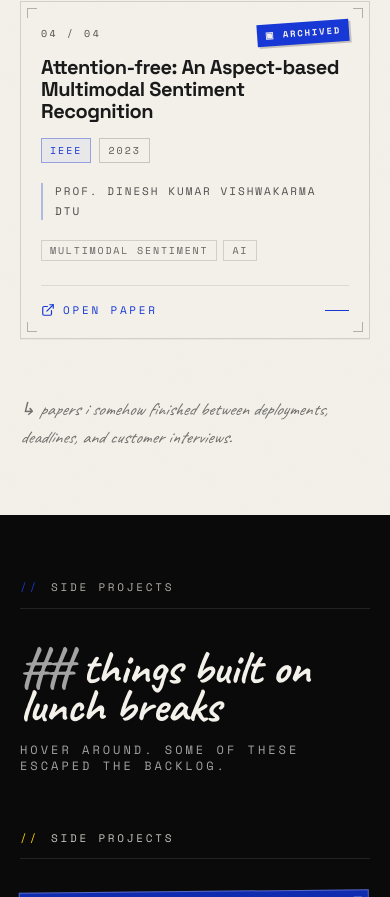
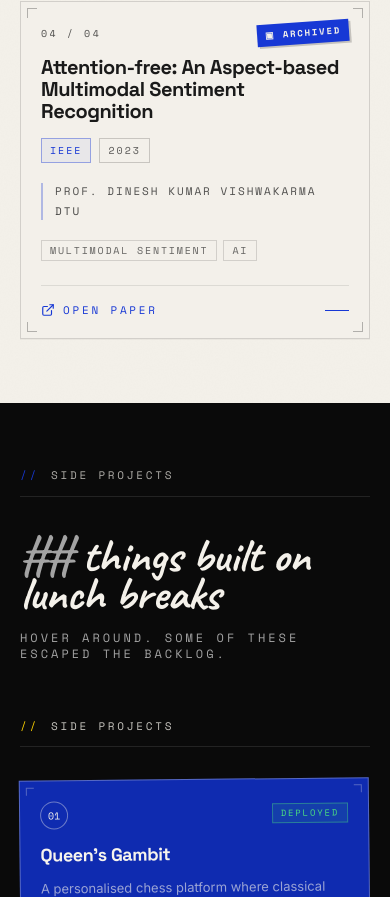
Before and after one commit to onalunchbreak/pankaj-gupta-portfolio, a Next.js app: page / in a window 390 px wide. Shown: the part 11103-12000 px from the top of the page. Built offline with nearby package versions, Linux system fonts and the light colour scheme.

Commit message:
chore(research): remove outdated footer microcopy

```diff
--- a/src/components/sections/research-archive.tsx
+++ b/src/components/sections/research-archive.tsx
@@ -215,13 +215,7 @@ export default function ResearchArchive() {
           ))}
         </div>
 
-        {/* Footer microcopy */}
-        <Reveal className="mt-14 sm:mt-20" delay={0.1}>
-          <p className="font-hand text-lg italic text-[#1a1a1a]/60 sm:translate-x-2 sm:text-xl">
-            ↳ papers i somehow finished between deployments, deadlines, and
-    customer interviews.
-          </p>
-        </Reveal>
+
       </div>
     </section>
   );
```
